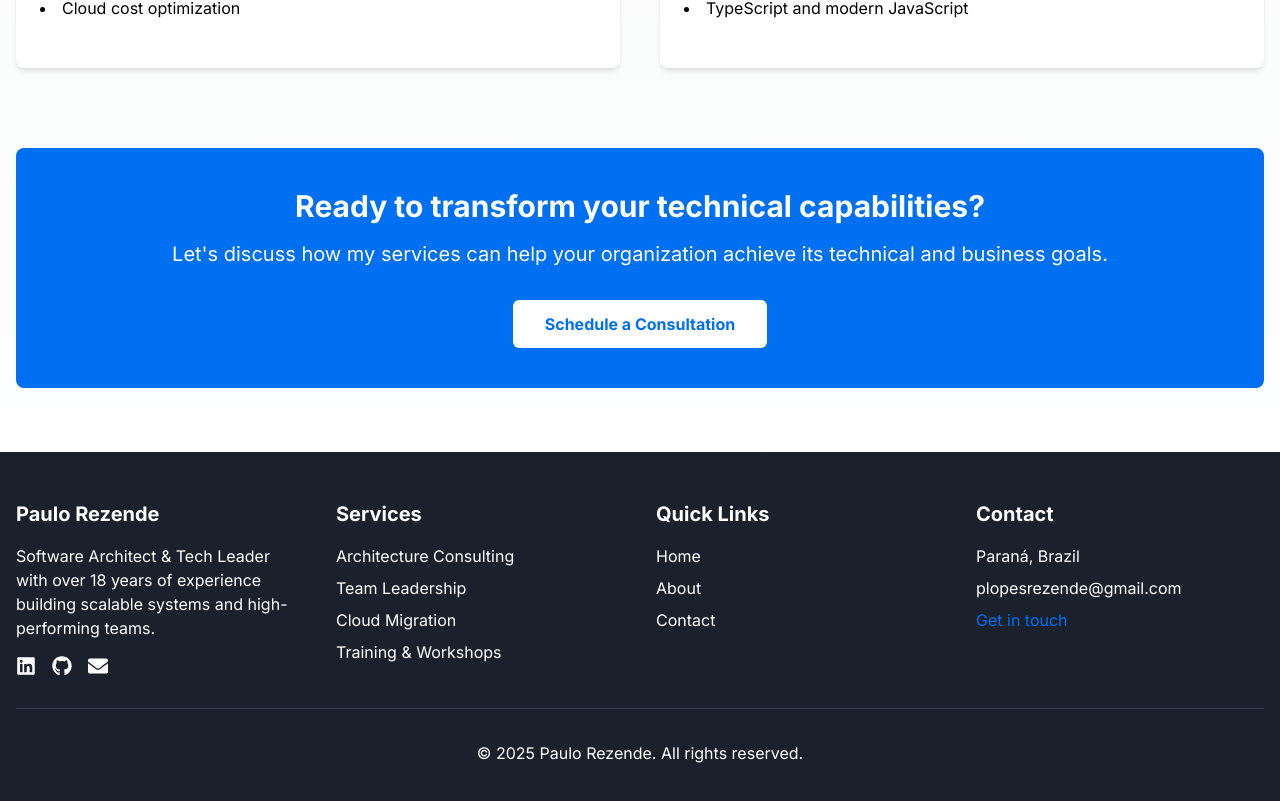
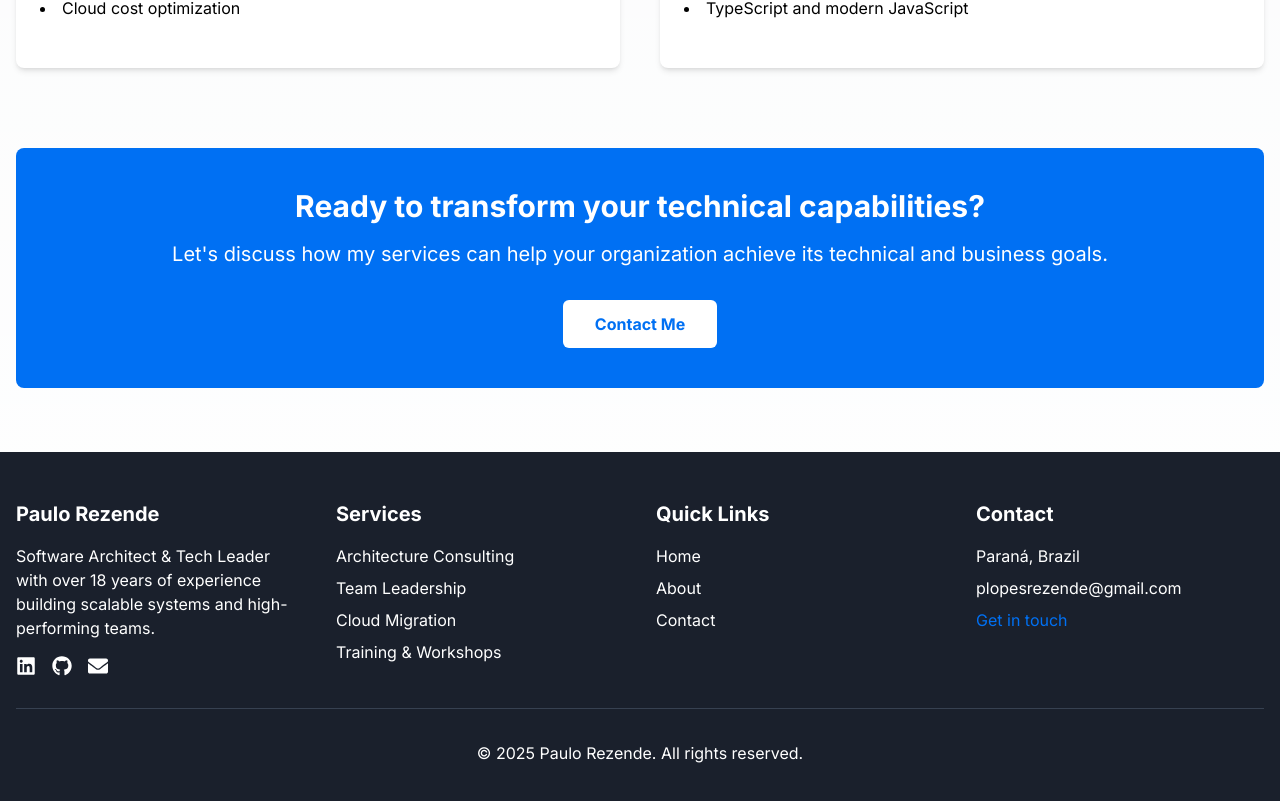
Before and after one commit to plopesrezende/profile, a Next.js app: page /services in a window 1280 px wide. Shown: the part 1094-1895 px from the top of the page. Built offline with nearby package versions, Linux system fonts and the light colour scheme.

Commit message:
update CTA button text to 'Contact Me' in English and 'Entre em Contato' in Portuguese

```diff
--- a/translations/en/services.ts
+++ b/translations/en/services.ts
@@ -52,5 +52,5 @@ export const services: ServicesTranslations = {
   ],
   ctaTitle: "Ready to transform your technical capabilities?",
   ctaText: "Let's discuss how my services can help your organization achieve its technical and business goals.",
-  ctaButton: "Schedule a Consultation"
+  ctaButton: "Contact Me",
 };
--- a/translations/pt-br/services.ts
+++ b/translations/pt-br/services.ts
@@ -52,5 +52,5 @@ export const services: ServicesTranslations = {
   ],
   ctaTitle: "Pronto para transformar suas capacidades técnicas?",
   ctaText: "Vamos discutir como meus serviços podem ajudar sua organização a atingir seus objetivos técnicos e de negócio.",
-  ctaButton: "Agendar uma Consulta"
+  ctaButton: "Entre em Contato",
 };
```
